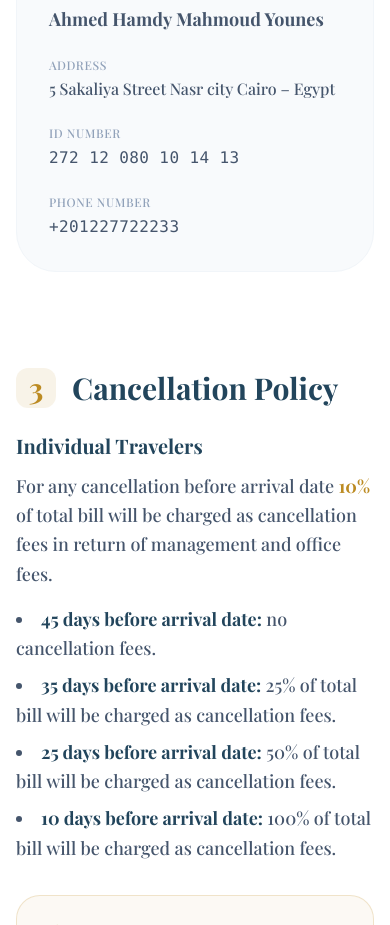
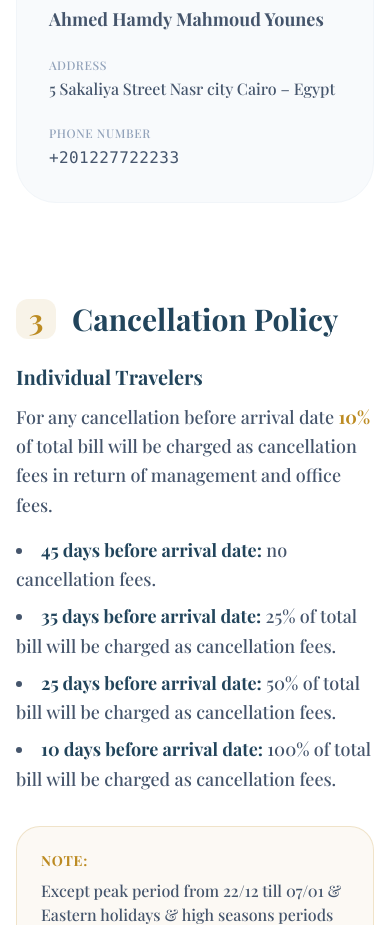
Before and after one commit to youssef-shaaban-dev/the-bridge-travel, a React (Vite) app: page /payment-policy in a window 390 px wide. Shown: the part 1885-2810 px from the top of the page. Built offline with nearby package versions, Linux system fonts and the light colour scheme; a web font is replaced by a local one.

Commit message:
feat: introduce new Payment Policy page with detailed sections and responsive navigation

```diff
--- a/src/components/pages/paymentPolicy/PaymentPolicy.jsx
+++ b/src/components/pages/paymentPolicy/PaymentPolicy.jsx
@@ -191,10 +191,6 @@ const PaymentPolicy = () => {
                                         <span>5 Sakaliya Street Nasr city Cairo – Egypt</span>
                                     </div>
                                     <div>
-                                        <span className="text-slate-400 uppercase text-xs tracking-wider block mb-1">ID Number</span>
-                                        <span className="font-mono tracking-wide">272 12 080 10 14 13</span>
-                                    </div>
-                                    <div>
                                         <span className="text-slate-400 uppercase text-xs tracking-wider block mb-1">Phone Number</span>
                                         <span className="font-mono tracking-wide">+201227722233</span>
                                     </div>
--- a/src/components/pages/tourDetails/components/TourItinerary.jsx
+++ b/src/components/pages/tourDetails/components/TourItinerary.jsx
@@ -41,7 +41,7 @@ const TourItinerary = ({ itinerary }) => {
 
                                 {/* Day Title */}
                                 <span className={`flex items-center gap-2 text-left text-sm md:text-lg font-bold text-white tracking-tight ${openIndex === idx ? 'opacity-100' : 'opacity-90'}`}>
-                                    <Bus className="w-5 h-5 md:w-8 md:h-8 mr-2 " /> Exclusive Day Excursions
+                                    Day {item.day}
                                 </span>
                             </div>
 
```
